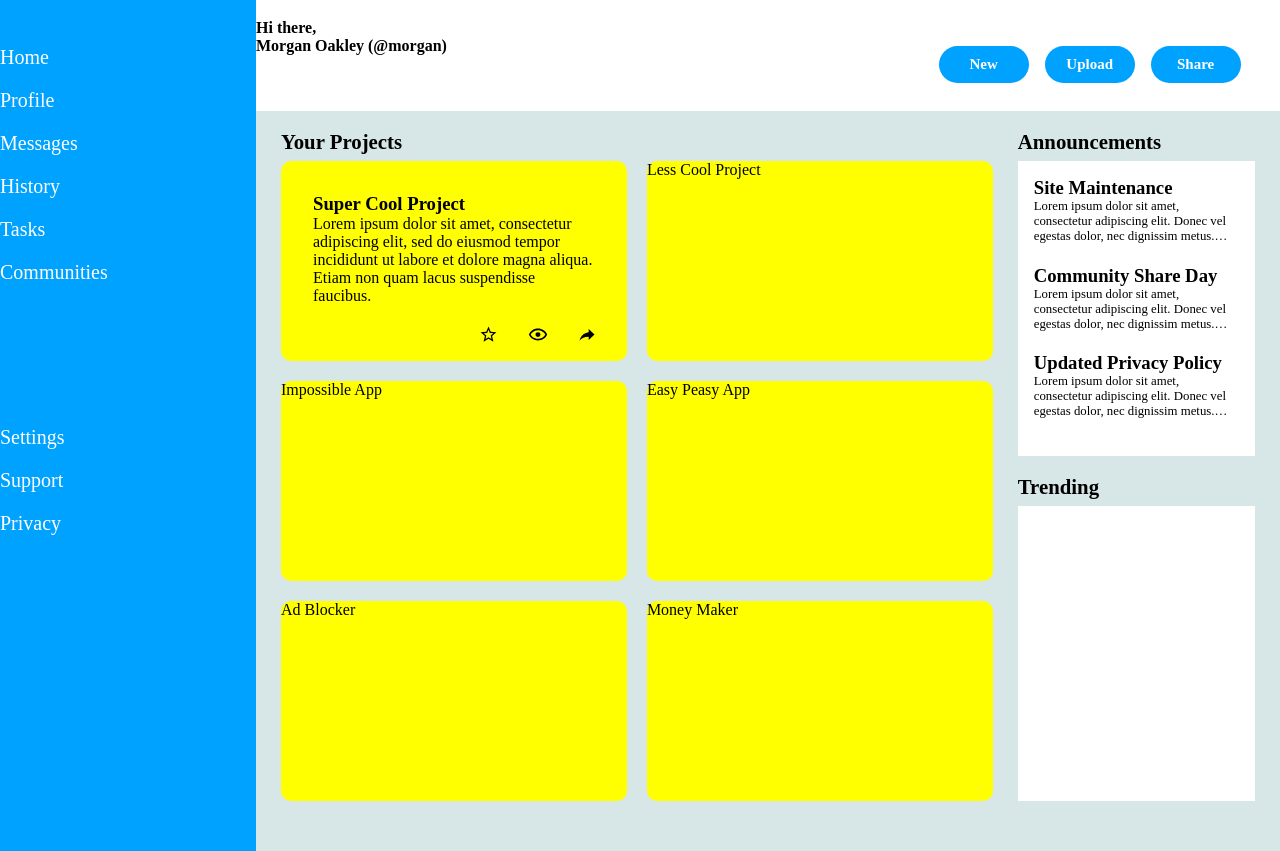
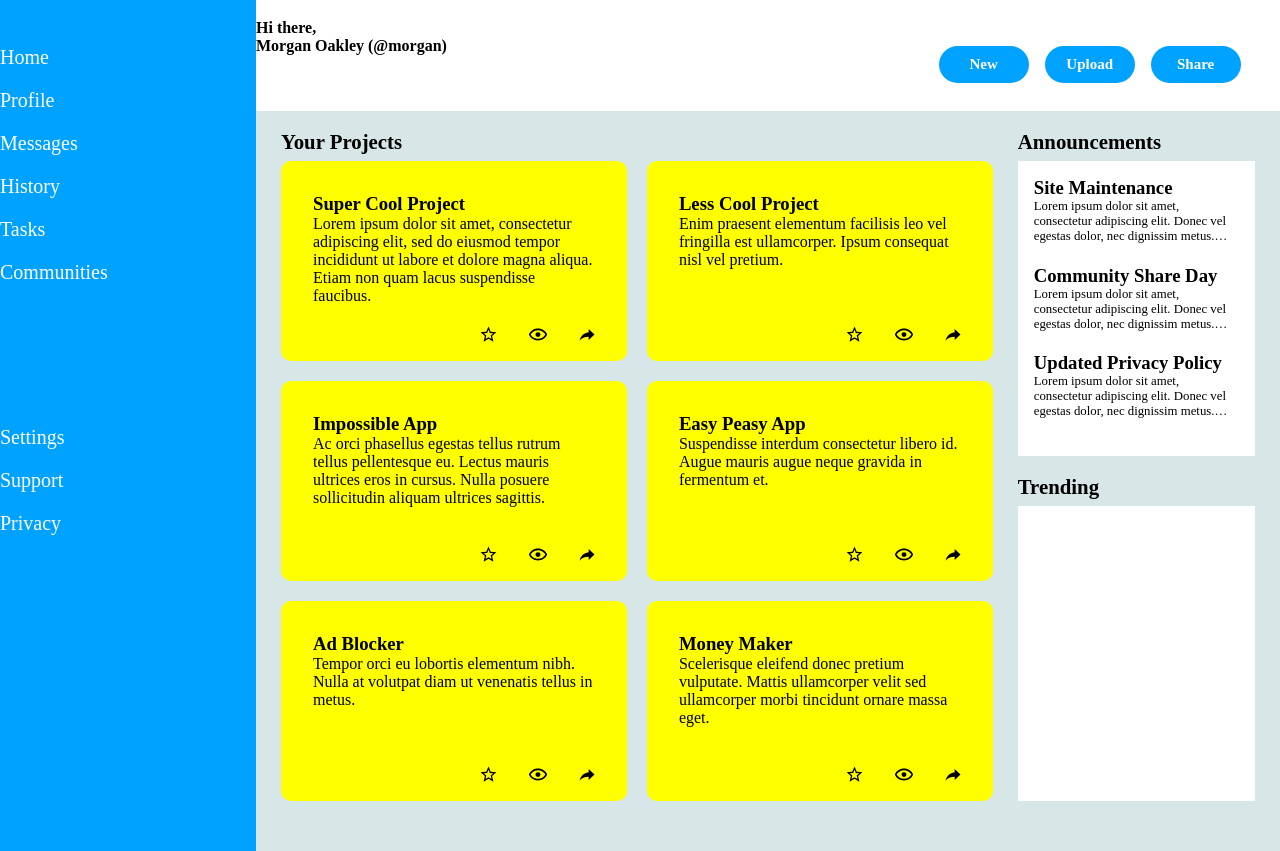
Before and after one commit to marcussleongg/admin-dashboard, a plain HTML site: page index.html in a window 1280 px wide. Shown: the part 74-925 px from the top of the page. Drawn offline with Linux system fonts and the light colour scheme.

Commit message:
Add dummy content for all other project tabs

```diff
--- a/index.html
+++ b/index.html
@@ -46,11 +46,41 @@
                 <img id="view" src="./images/eye-outline.svg" alt="view">
                 <img id="share" src="./images/share.svg" alt="share">
             </div>
-            <div>Less Cool Project</div>
-            <div>Impossible App</div>
-            <div>Easy Peasy App</div>
-            <div>Ad Blocker</div>
-            <div>Money Maker</div>
+            <div>
+                <h3>Less Cool Project</h3>
+                <p>Enim praesent elementum facilisis leo vel fringilla est ullamcorper. Ipsum consequat nisl vel pretium.</p>
+                <img id="star" src="./images/star-outline.svg" alt="star">
+                <img id="view" src="./images/eye-outline.svg" alt="view">
+                <img id="share" src="./images/share.svg" alt="share">
+            </div>
+            <div>
+                <h3>Impossible App</h3>
+                <p>Ac orci phasellus egestas tellus rutrum tellus pellentesque eu. Lectus mauris ultrices eros in cursus. Nulla posuere sollicitudin aliquam ultrices sagittis.</p>
+                <img id="star" src="./images/star-outline.svg" alt="star">
+                <img id="view" src="./images/eye-outline.svg" alt="view">
+                <img id="share" src="./images/share.svg" alt="share">
+            </div>
+            <div>
+                <h3>Easy Peasy App</h3>
+                <p>Suspendisse interdum consectetur libero id. Augue mauris augue neque gravida in fermentum et.</p>
+                <img id="star" src="./images/star-outline.svg" alt="star">
+                <img id="view" src="./images/eye-outline.svg" alt="view">
+                <img id="share" src="./images/share.svg" alt="share">
+            </div>
+            <div>
+                <h3>Ad Blocker</h3>
+                <p>Tempor orci eu lobortis elementum nibh. Nulla at volutpat diam ut venenatis tellus in metus.</p>
+                <img id="star" src="./images/star-outline.svg" alt="star">
+                <img id="view" src="./images/eye-outline.svg" alt="view">
+                <img id="share" src="./images/share.svg" alt="share">
+            </div>
+            <div>
+                <h3>Money Maker</h3>
+                <p>Scelerisque eleifend donec pretium vulputate. Mattis ullamcorper velit sed ullamcorper morbi tincidunt ornare massa eget.</p>
+                <img id="star" src="./images/star-outline.svg" alt="star">
+                <img id="view" src="./images/eye-outline.svg" alt="view">
+                <img id="share" src="./images/share.svg" alt="share">
+            </div>
         </div>
         <div class="announcements">
             <div>
```
